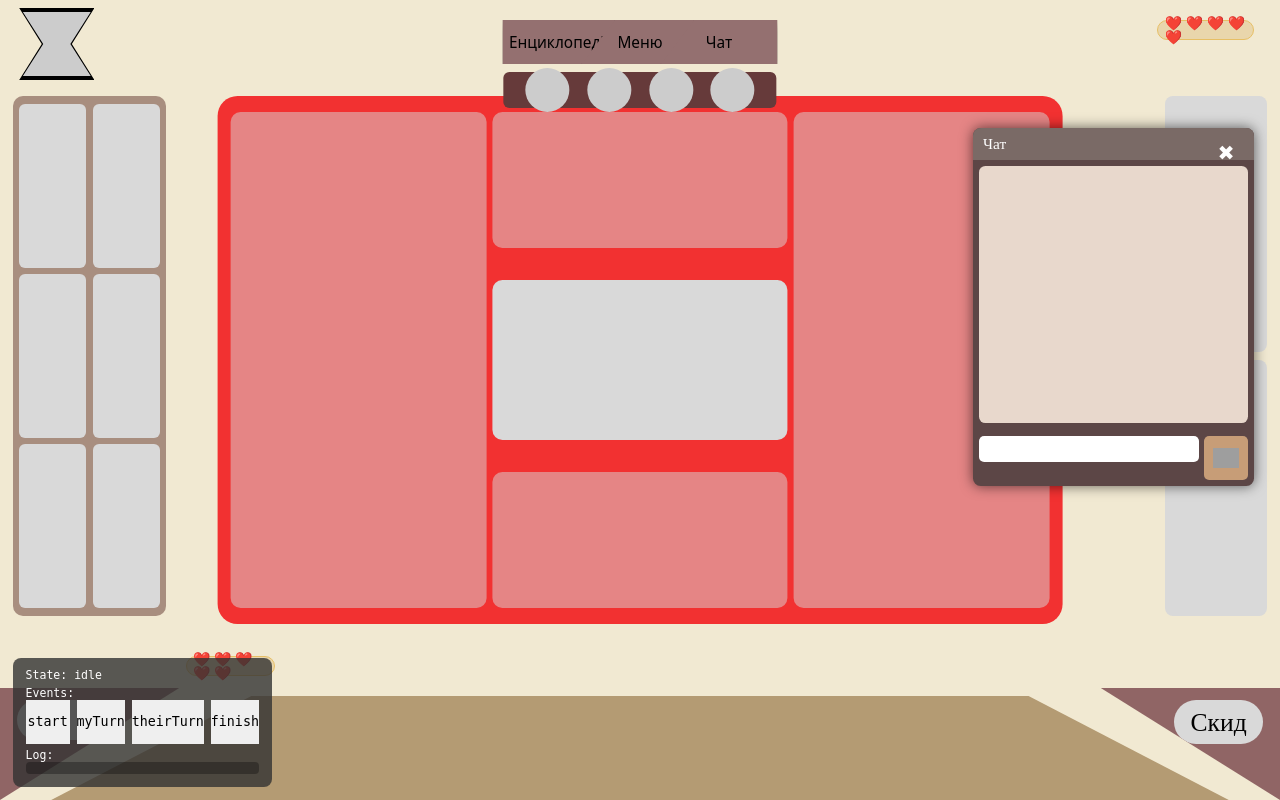
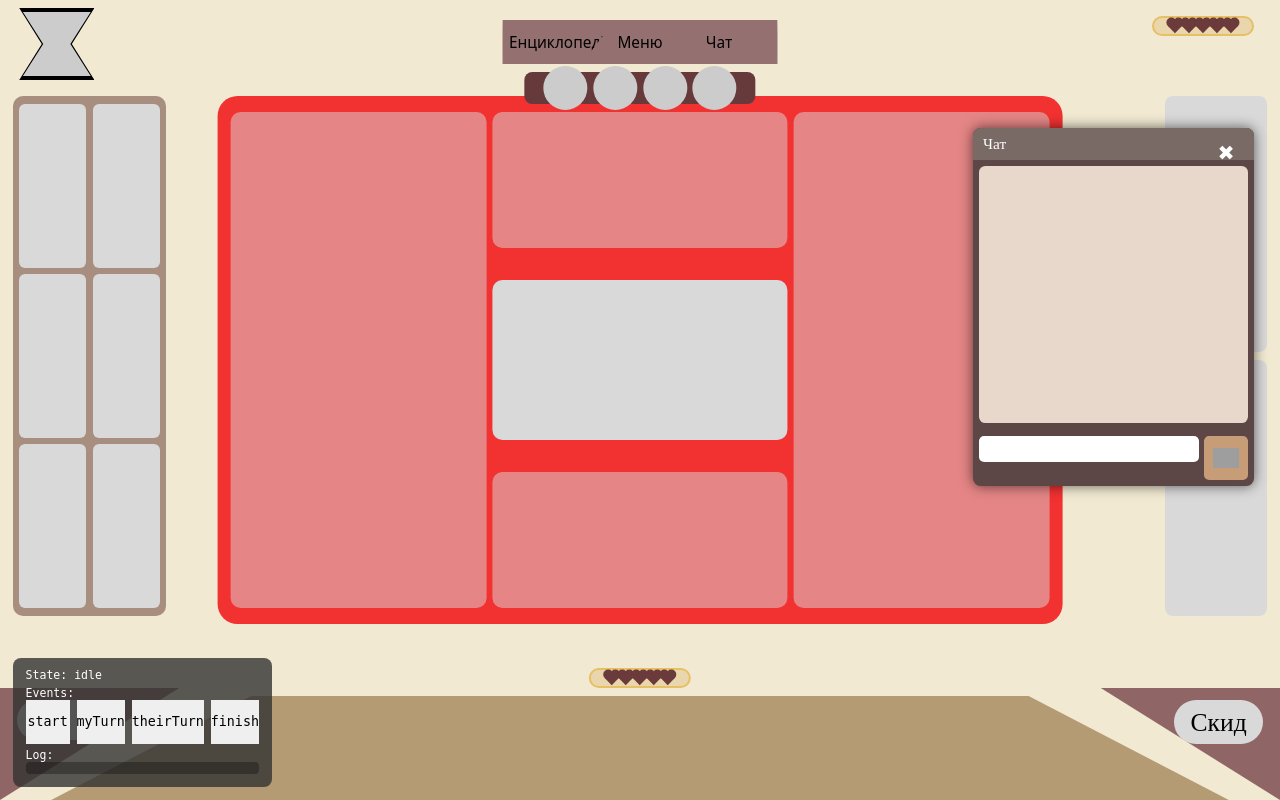
Before and after one commit to wowbruhwow/1, a Flask app: page /playable-window in a window 1280 px wide. Run offline with Flask 3, Linux system fonts and the light colour scheme; some web fonts are replaced; grey boxes are pictures that could not be loaded.

Commit message:
Fix playable window styling: borders, HP positioning, and heart icons
Co-authored-by: wowbruhwow <151563881+wowbruhwow@users.noreply.github.com>

```diff
--- a/app/static/css/playable-window.css
+++ b/app/static/css/playable-window.css
@@ -176,23 +176,25 @@ body.body[data-page="play"] {
 }
 
 .Players {
-    width: 21.3vw;
-    height: 4.5vh;
+    width: 18vw;
+    height: 4vh;
     background-color: #663A3A;
     margin-top: 0;
-    border-radius: 6px;
+    border-radius: 8px;
     display: flex;
-    justify-content: space-around;
+    justify-content: space-evenly;
     align-items: center;
-    padding: 0 1vw;
+    padding: 0.5vh 1vw;
 }
 
 .PlayerME,
 .Player_1,
 .Player_2,
 .Player_3 {
-    width: 2.48vw;
-    height: 3.5vh;
+    width: 2vw;
+    height: 2vw;
+    max-width: 3vh;
+    max-height: 3vh;
     border-radius: 50%;
     background-color: #ccc;
     transition: transform 0.2s;
@@ -207,20 +209,17 @@ body.body[data-page="play"] {
 
 .EnemyHealth {
     position: absolute;
-    top: 2.5vh;
+    top: 2vh;
     right: 2vw;
-
-    width: 7.58vw;
+    width: 8vw;
     height: 2.5vh;
     background-color: #E9D6AC;
     border-radius: 20px;
-    border: 1px solid #E7BF65;
-
+    border: 2px solid #E7BF65;
     display: flex;
     justify-content: center;
     align-items: center;
-    padding: 0 0.5vw;
-    box-sizing: border-box;
+    gap: 0.3vw;
     z-index: 1000;
 }
 
@@ -351,6 +350,7 @@ body.body[data-page="play"] {
     height: 14vh;
     background-color: #906565;
     clip-path: polygon(0% 0%, 100% 0%, 0% 100%);
+    filter: drop-shadow(0 -2px 0 black) drop-shadow(-2px 0 0 black);
 }
 
 .Moves p {
@@ -371,18 +371,18 @@ body.body[data-page="play"] {
 /* ===== ЗДОРОВ'Я ГРАВЦЯ ===== */
 .MyHealth {
     position: absolute;
-    left: 14.5vw;
-    bottom: 15.5vh;
-    width: 7vw;
+    left: 50%;
+    transform: translateX(-50%);
+    bottom: 14vh;
+    width: 8vw;
     height: 2.5vh;
     background-color: #E9D6AC;
     border-radius: 20px;
-    border: 1px solid #E7BF65;
+    border: 2px solid #E7BF65;
     display: flex;
     justify-content: center;
     align-items: center;
-    padding: 0 0.5vw;
-    box-sizing: border-box;
+    gap: 0.3vw;
     z-index: 1000;
 }
 
@@ -395,6 +395,7 @@ body.body[data-page="play"] {
     height: 13vh;
     background-color: #B49B73;
     clip-path: polygon(0% 100%, 17% 0%, 83% 0%, 100% 100%);
+    filter: drop-shadow(0 -3px 0 black);
 }
 
 /* ===== СКИД (ПРАВА НИЖНЯ ПАНЕЛЬ) ===== */
@@ -410,6 +411,7 @@ body.body[data-page="play"] {
     justify-content: center;
     align-items: center;
     z-index: 2000;
+    filter: drop-shadow(0 -2px 0 black) drop-shadow(2px 0 0 black);
 }
 
 .OpenDrops {
@@ -686,3 +688,33 @@ body.body[data-page="play"] {
     z-index: 999999 !important;
     pointer-events: auto !important;
 }
+
+/* ===== СЕРЦЯ ДЛЯ ЗДОРОВ'Я ===== */
+.heart {
+    width: 0.8vw;
+    height: 0.8vw;
+    background-color: #6B3A3A;
+    transform: rotate(-45deg);
+    position: relative;
+    display: inline-block;
+}
+
+.heart::before,
+.heart::after {
+    content: '';
+    position: absolute;
+    width: 0.8vw;
+    height: 0.8vw;
+    background-color: #6B3A3A;
+    border-radius: 50%;
+}
+
+.heart::before {
+    top: -0.4vw;
+    left: 0;
+}
+
+.heart::after {
+    left: 0.4vw;
+    top: 0;
+}
--- a/app/templates/playable-window.html
+++ b/app/templates/playable-window.html
@@ -30,7 +30,11 @@
         </div>
 
         <div class="EnemyHealth">
-            <p>❤️ ❤️ ❤️ ❤️ ❤️</p>
+            <span class="heart"></span>
+            <span class="heart"></span>
+            <span class="heart"></span>
+            <span class="heart"></span>
+            <span class="heart"></span>
         </div>
 
         <div class="MyAndEnemyPoints">
@@ -62,7 +66,11 @@
         </div>
 
         <div class="MyHealth">
-            <p>❤️ ❤️ ❤️ ❤️ ❤️</p>
+            <span class="heart"></span>
+            <span class="heart"></span>
+            <span class="heart"></span>
+            <span class="heart"></span>
+            <span class="heart"></span>
         </div>
 
         <div class="Hand"></div>
```
